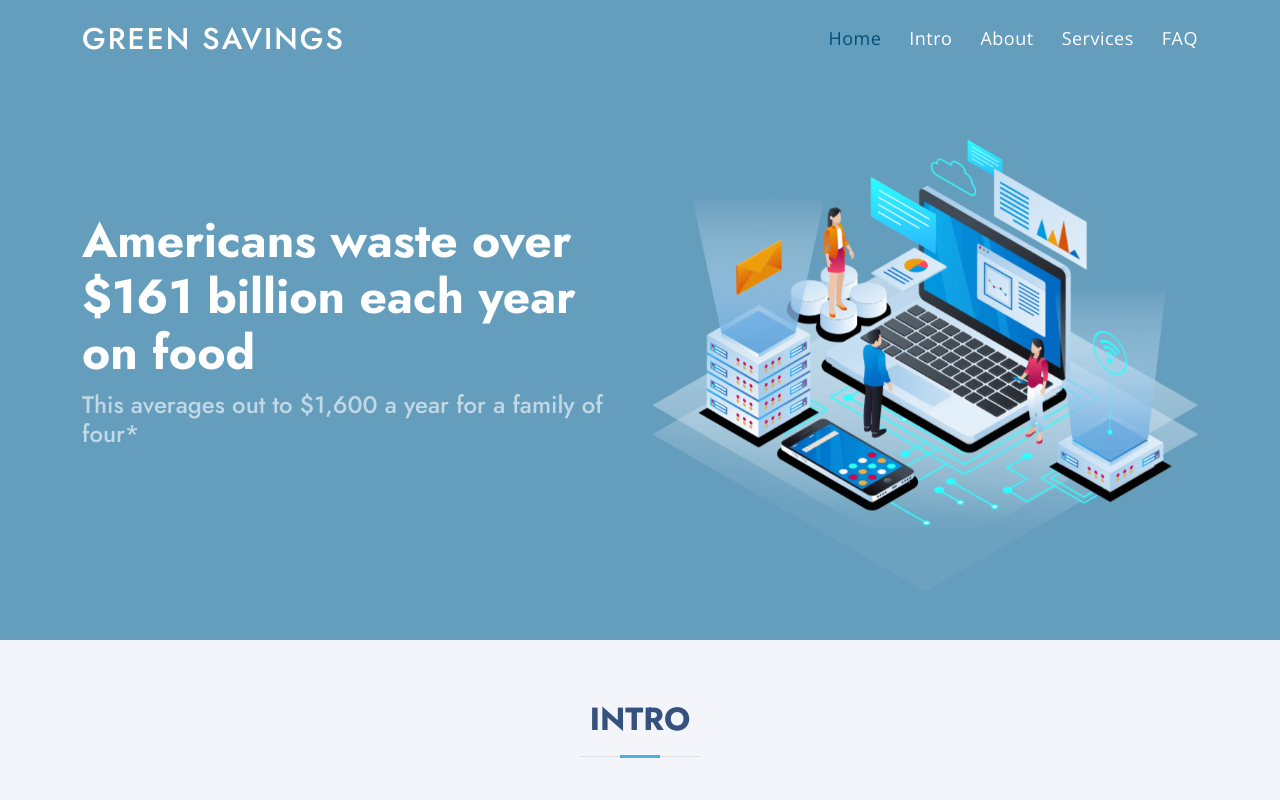
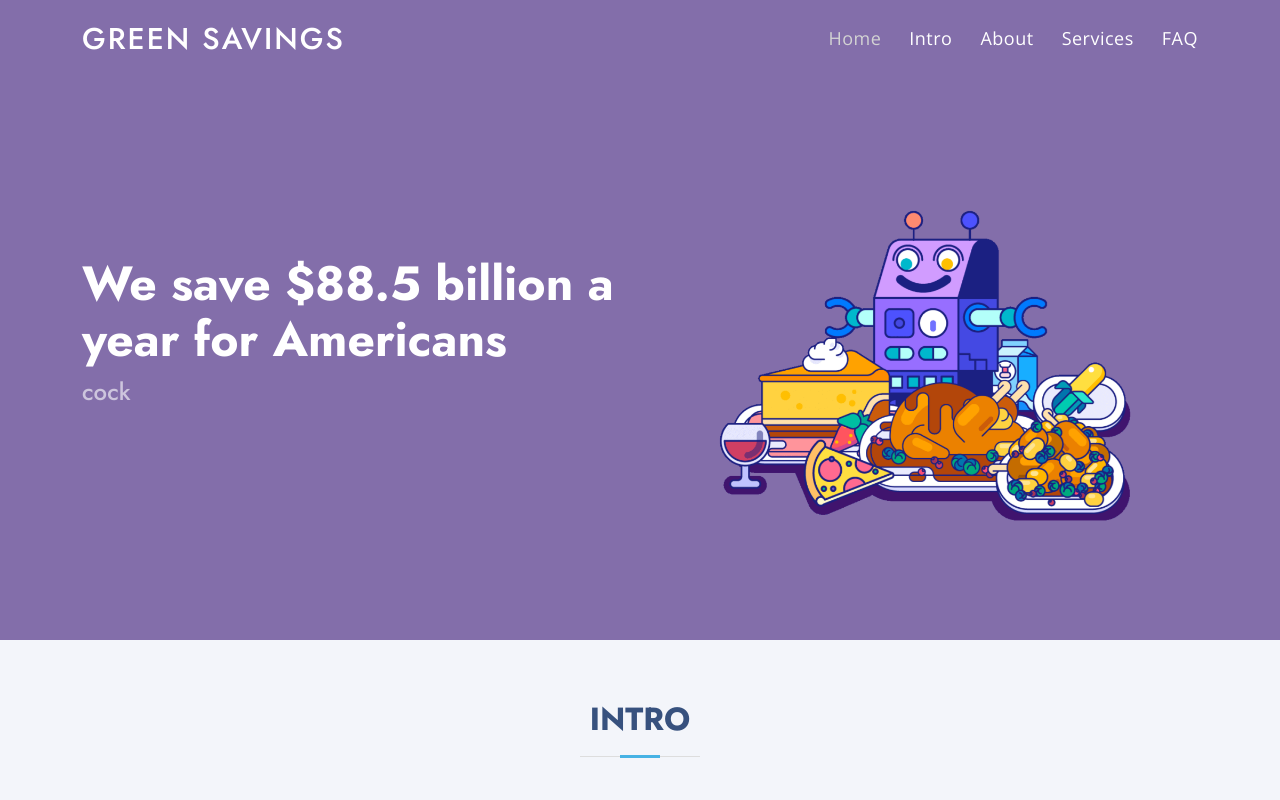
Before and after one commit to alexander-kang/tamuhack2021, a plain HTML site: page index.html in a window 1280 px wide. Shown: the top 800 px of the page. Drawn offline with nearby package versions, Linux system fonts and the light colour scheme.

Commit message:
website update 2

```diff
--- a/assets/css/style.css
+++ b/assets/css/style.css
@@ -119,7 +119,7 @@ h1, h2, h3, h4, h5, h6 {
 }
 
 #header.header-scrolled, #header.header-inner-pages {
-  background: rgba(101, 157, 189, 0.95);
+  background: rgba(131, 110, 170, 0.95);
 }
 
 #header .logo {
@@ -172,7 +172,7 @@ h1, h2, h3, h4, h5, h6 {
 }
 
 .nav-menu a:hover, .nav-menu .active > a, .nav-menu li:hover > a {
-  color:#004e7c;
+  color:#D3D3D3;
 }
 
 @media (max-width: 1366px) {
@@ -300,7 +300,7 @@ h1, h2, h3, h4, h5, h6 {
 #hero {
   width: 100%;
   height: 80vh;
-  background: #659dbd;
+  background: #836EAA;
 }
 
 #hero .container {
@@ -777,7 +777,7 @@ section {
 --------------------------------------------------------------*/
 #footer {
   font-size: 14px;
-  background: #659dbd;
+  background: #836EAA;
 }
 
 #footer .footer-bottom {
--- a/index.html
+++ b/index.html
@@ -64,11 +64,11 @@
     <div class="container">
       <div class="row">
         <div class="col-lg-6 d-flex flex-column justify-content-center pt-4 pt-lg-0 order-2 order-lg-1" data-aos="fade-up" data-aos-delay="200">
-          <h1>Americans waste over $161 billion each year on food</h1>
-          <h2>This averages out to $1,600 a year for a family of four*</h2>
+          <h1>We save $88.5 billion a year for Americans</h1>
+          <h2>cock</h2>
         </div>
         <div class="col-lg-6 order-1 order-lg-2 hero-img" data-aos="zoom-in" data-aos-delay="200">
-          <img src="assets/img/hero-img.png" class="img-fluid animated" alt="">
+          <img src="assets/img/kurz1.png" class="img-fluid animated" alt="">
         </div>
       </div>
     </div>
```
Also changed, not shown: assets/img/kurz1.png (added).
